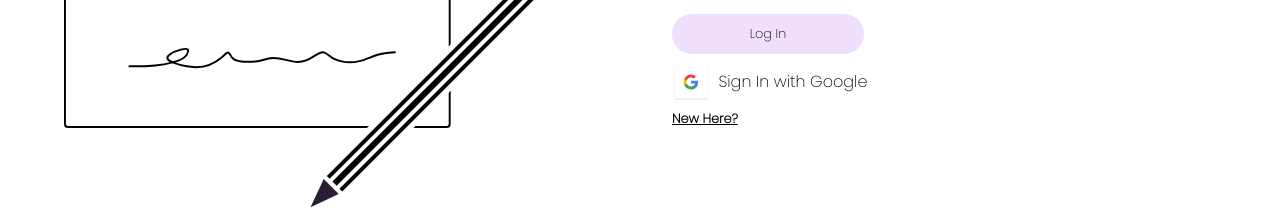
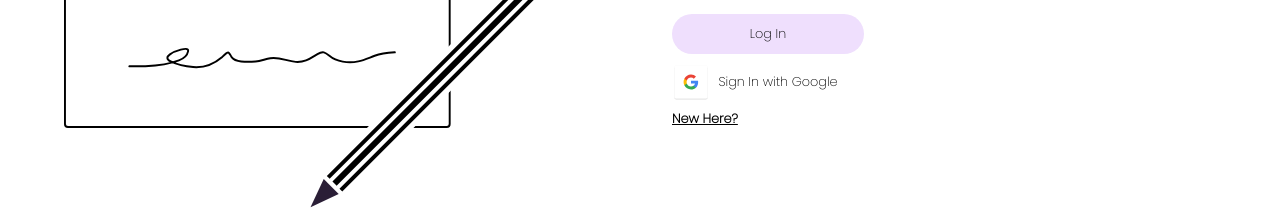
Before and after one commit to indexZ3ro/FIT4002, a React (Create React App) app in the folder client/: page /LogIn in a window 1280 px wide. Shown: the part 484-693 px from the top of the page. Built offline with nearby package versions, Linux system fonts and the light colour scheme.

Commit message:
Made sign in with google text scalable

```diff
--- a/client/src/css/login.css
+++ b/client/src/css/login.css
@@ -101,6 +101,7 @@ input:focus {
     margin-top: 2vh;
     margin-bottom: 2vh;
     padding: 0;
+    font-size: 1vw;
 }
 .google-icon-btn {
     width: 3vw;
```
